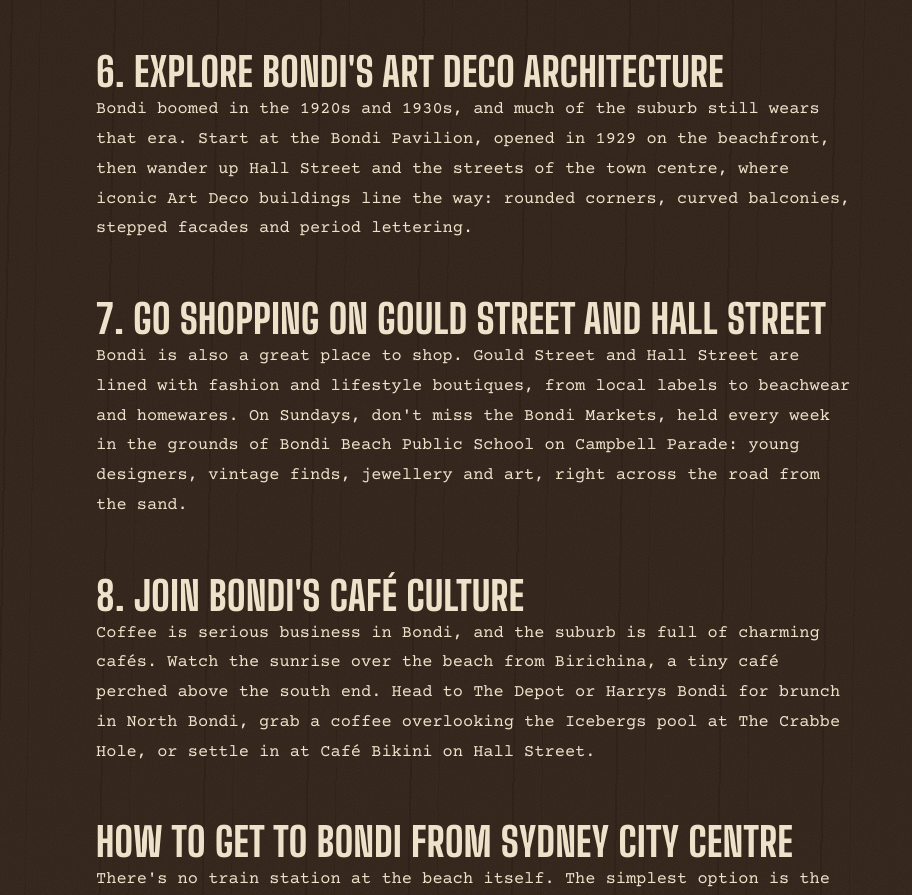
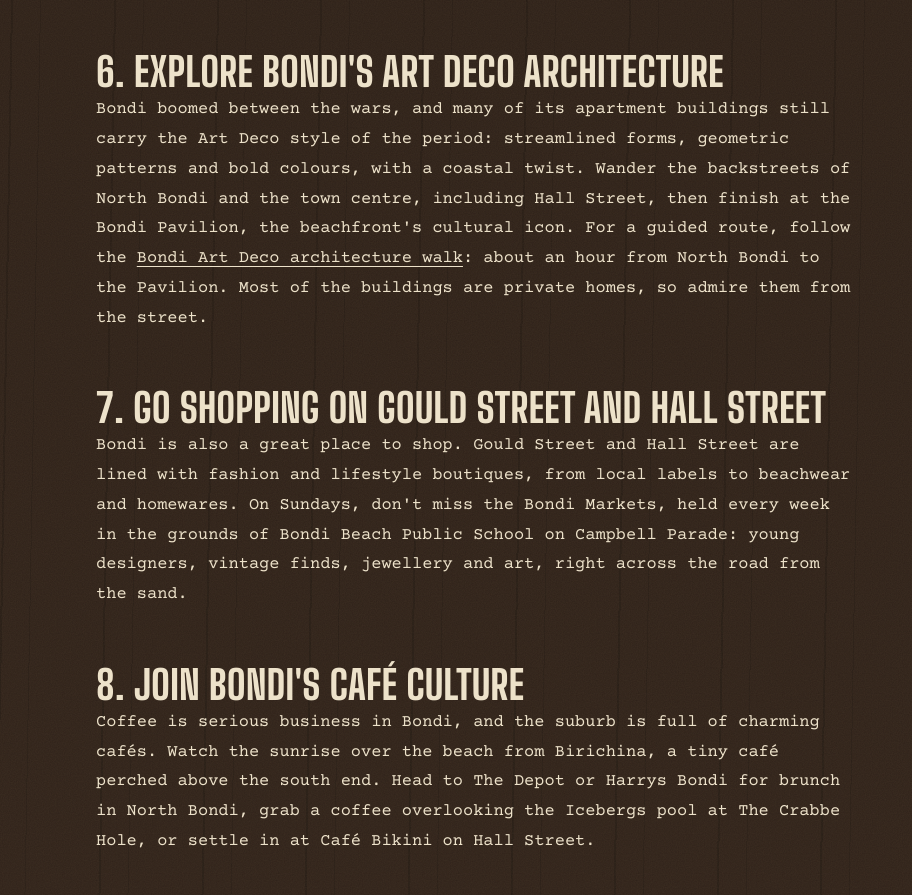
Before and after one commit to bondihunts/magnifying-society, a plain HTML site: page things-to-do-in-bondi.html in a window 1280 px wide. Shown: the part 1543-2438 px from the top of the page, without its empty margins (0-912 px from the left). Drawn offline with nearby package versions, Linux system fonts and the light colour scheme.

Commit message:
Bondi guide: rewrite Art Deco section with Hello Bondi walk
Co-Authored-By: Claude Opus 5.5 <noreply@anthropic.com>
Claude-Session: https://claude.ai/code/session_014KrvBtASwLBjUy4TYyUEGa

```diff
--- a/things-to-do-in-bondi.html
+++ b/things-to-do-in-bondi.html
@@ -214,7 +214,7 @@ header.top nav{order:3;width:100%}
   <p>The original Bondi Beach contract is missing. In this 90-minute outdoor mystery game, your group follows the clues through the streets of Bondi, cracks puzzles hidden in real places and uncovers the true story of the families who once owned the beach. It's the best way to see the Bondi most visitors walk straight past, and you don't need to know anything about the area: everything is in the case file. <a href="booking.html">Book your session</a>.</p>
 
   <h2>6. Explore Bondi's Art Deco architecture</h2>
-  <p>Bondi boomed in the 1920s and 1930s, and much of the suburb still wears that era. Start at the Bondi Pavilion, opened in 1929 on the beachfront, then wander up Hall Street and the streets of the town centre, where iconic Art Deco buildings line the way: rounded corners, curved balconies, stepped facades and period lettering.</p>
+  <p>Bondi boomed between the wars, and many of its apartment buildings still carry the Art Deco style of the period: streamlined forms, geometric patterns and bold colours, with a coastal twist. Wander the backstreets of North Bondi and the town centre, including Hall Street, then finish at the Bondi Pavilion, the beachfront's cultural icon. For a guided route, follow the <a href="https://hellobondi.com.au/walks/bondi-art-deco-architecture-walk/" rel="noopener">Bondi Art Deco architecture walk</a>: about an hour from North Bondi to the Pavilion. Most of the buildings are private homes, so admire them from the street.</p>
 
   <h2>7. Go shopping on Gould Street and Hall Street</h2>
   <p>Bondi is also a great place to shop. Gould Street and Hall Street are lined with fashion and lifestyle boutiques, from local labels to beachwear and homewares. On Sundays, don't miss the Bondi Markets, held every week in the grounds of Bondi Beach Public School on Campbell Parade: young designers, vintage finds, jewellery and art, right across the road from the sand.</p>
```
